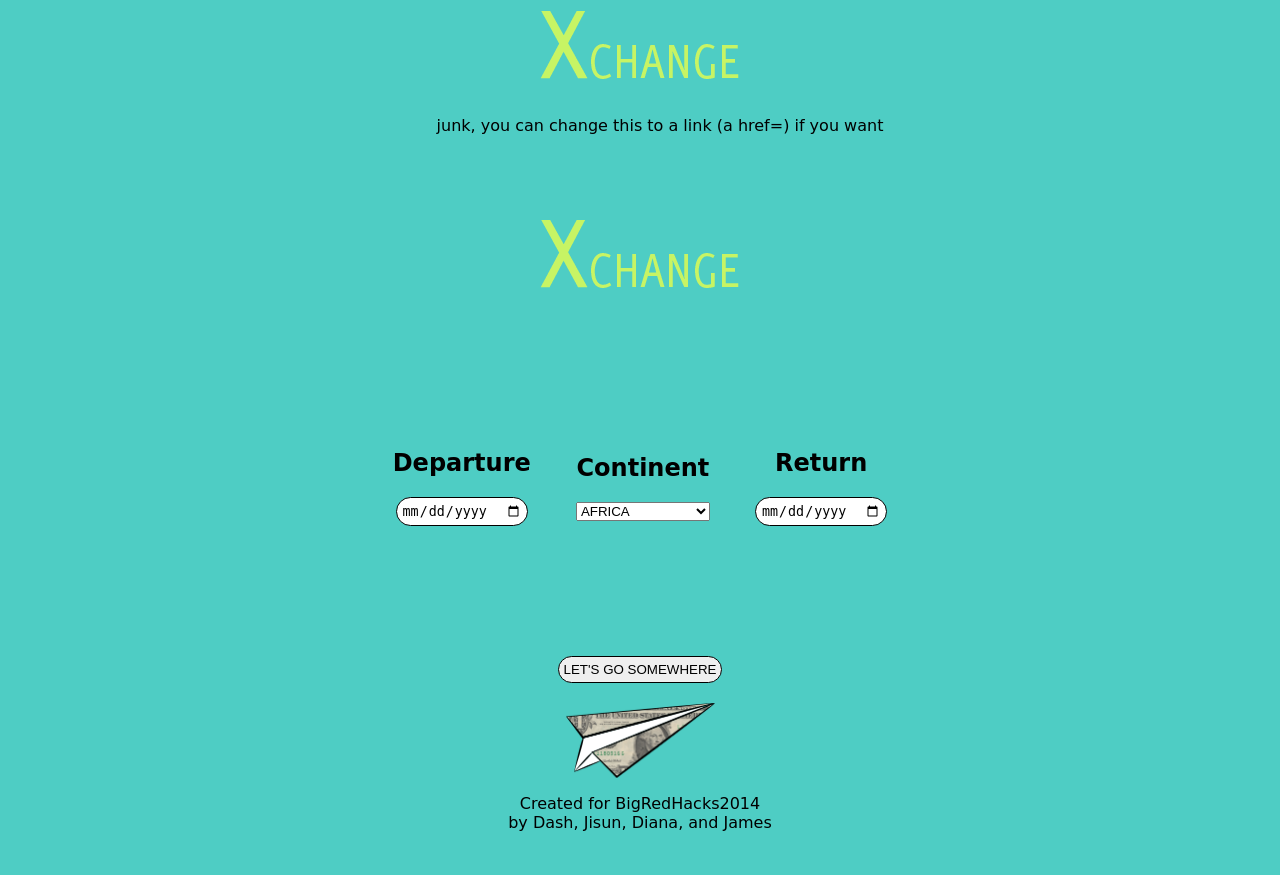
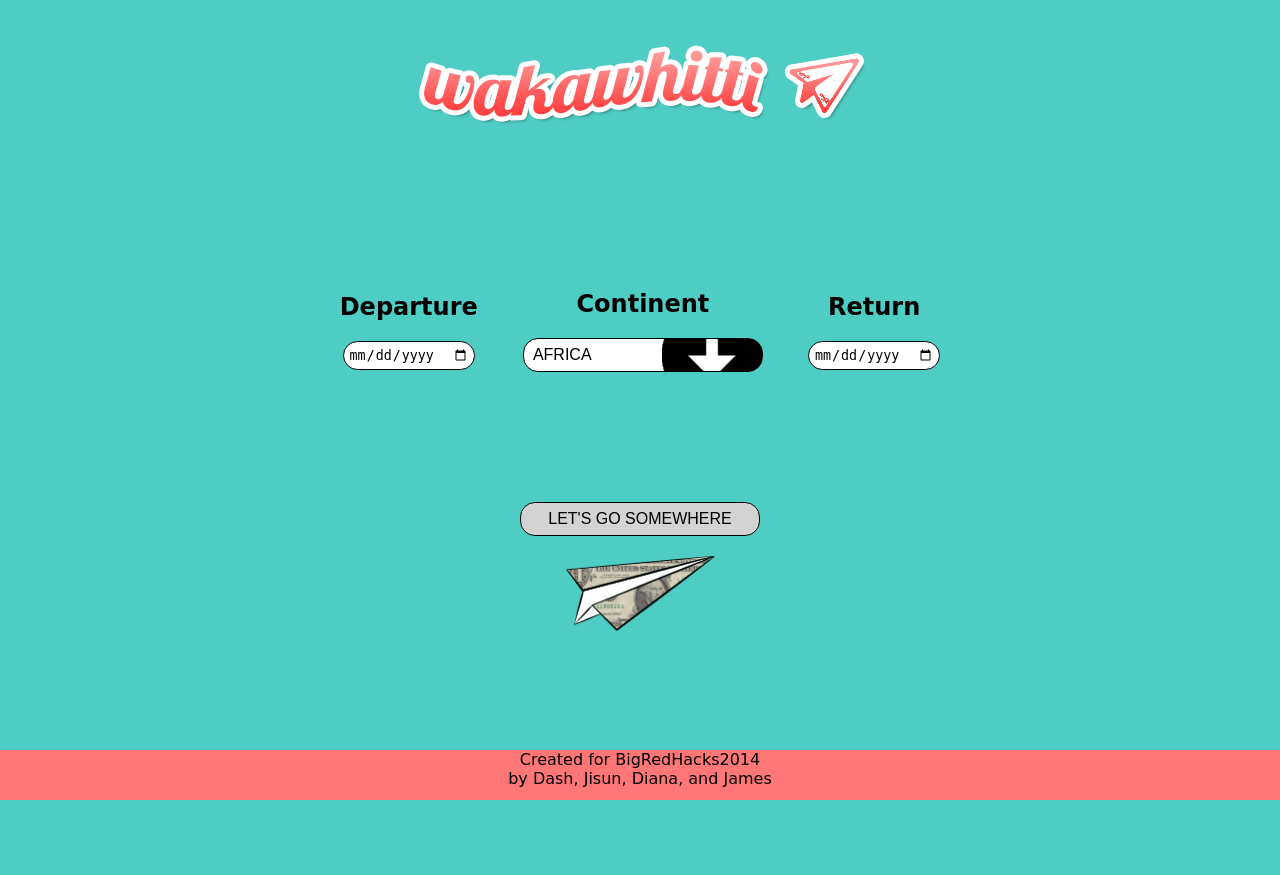
Before and after one commit to jamesylgan/Wakawhitti-BigRedHacks, a Django app: page / in a window 1280 px wide. After the commit the page ends 800 px from the top, so only its background shows below. Run offline with Django 3.2, Linux system fonts and the light colour scheme.

Commit message:
everything works on dash's computer

```diff
--- a/Python/xchange/app/controller.py
+++ b/Python/xchange/app/controller.py
@@ -15,10 +15,6 @@ def suggestions(request):
 			  'return_date': return_date }
 	print params
 	return render(request, 'suggestions.html', params)
-	# params = { 'countries': {'USA': { 'exchange_info': 'Monieesss', 'cities': ['New York', 'San Francisco']}},
-	# 		  'departure_date': 'now!',
-	# 		  'return_date': 'tomorrow!' }
-	# return render(request, 'suggestions.html', params)
 
 def results(request):
 	country = request.POST['country']
--- a/Python/xchange/app/static/stylesheet.css
+++ b/Python/xchange/app/static/stylesheet.css
@@ -5,6 +5,20 @@ body{
 	font-family: "Comic Sans MS";
 }
 
+.continent select {
+   padding: 5px;
+   font-size: 16px;
+   /*line-height: 2;*/
+    width: 240px;
+   height: 34px;
+   overflow: hidden;
+   background: url(drop.png) no-repeat right; #ddd;
+   background-color: white;
+   background-size:42%; /*edit to change size of dropdown arrow*/
+	/*background-position: 145px; if you want to position it, not sure how to move up/down*/
+   border-radius: 15px;
+   border: 1px solid black;
+}
 
 .header > img {
 	margin-top: 20px;
@@ -25,7 +39,9 @@ input {
 div.departure, div.continent, div.return, div.submit {
 	display: inline-block;
 	text-align: center;
+	/*color: white;*/
 	padding: 20px;
+	/*text-shadow: -2px 0 black, 0 2px black, 2px 0 black, 0 -2px black;*/
 }
 
 div.submit {
@@ -70,6 +86,17 @@ div.submit {
 	margin-top: 40px;
 	/*float: left;*/
 	/*margin-left: 245px;*/
+	padding: 5px;
+   font-size: 16px;
+   /*line-height: 2;*/
+    width: 240px;
+   height: 34px;
+   overflow: hidden;
+   background-color: lightgray;
+   background-size:42%; /*edit to change size of dropdown arrow*/
+	/*background-position: 145px; if you want to position it, not sure how to move up/down*/
+   border-radius: 15px;
+   border: 1px solid black;
 }
 
 #submit-button:hover{
@@ -79,3 +106,64 @@ div.submit {
 #suggestions-header{
 	margin-top: 50px;
 }
+
+/*Footer stuff*/
+html {
+    position: relative;
+    min-height: 100%;
+}
+body {
+    margin: 0 0 30px; /* bottom = footer height */
+}
+footer {
+    position: fixed;
+    left: 0;
+    bottom: 0;
+    height: 50px;
+    width: 100%;
+    background-color: FF7676;
+}
+
+
+
+/*header*/
+
+#header5{
+   z-index: 200;
+   padding: 1em 0 1.2em 0;
+   height:20px;
+   position:fixed;
+   background-color: #fff;
+   width:100%;
+   border-bottom:1px #d1d1cd solid;
+}
+
+/*#header5 .section-container{
+    max-width: 1200px;
+    padding: 0 40px;
+}
+ul.header5-social-media {
+    float:right;
+    position: relative;
+    //top: -2px;
+    margin: 0 0 0 10px;
+    padding: 0;
+}
+
+ul.header5-social-media li{
+    padding-right: 5px;
+}
+*/
+
+.logo {
+    height: 60px;
+    position: left;
+    margin-top: -35px;
+    float:left;
+}
+
+.potato{
+	margin-top: -15px;
+	margin-right:15px;
+	float:right;
+}
--- a/Python/xchange/app/templates/frontpage.html
+++ b/Python/xchange/app/templates/frontpage.html
@@ -3,25 +3,14 @@
 <head>
 
 	<!-- {% load staticfiles %} -->
-	<link rel="stylesheet" type="text/css" href="stylesheet.css" />
+	<link rel="stylesheet" type="text/css" href="/static/stylesheet.css" />
 	<title>{{ name }}</title>
 	<!-- </script> WHAT DOES THIS DO?-->
 </head>
 
 
 <body class="header">
-	<div id="header5" class="header5">
-    <div class="section-container">
-        <img src="header.png" class="logo" alt="wakawhitti">
-        <ul id="navlist">
-	        <div class="potato">junk, you can change this to a link (a href=) if you want</div>
-<!-- 	        <li><a href="#connect" class="connect" data-panel="connect">CONNECT</a></li>
-	        <li><a href="#about" class="about" data-panel="about">ABOUT</a></li> -->
-        </ul>
-    </div>
-</div>
-	<br></br>
-	<img src="header.png" alt="Header">
+	<img src="/static/logo.png" alt="Header">
 	<form action="/suggestions/" method="post" class="form-inputs">
 		<div id="container">
 			<div class="departure">
@@ -49,7 +38,7 @@
 
 		</div>
 		<div>
-			<img src="plane.png" alt="plane" style="height:75" >
+			<img src="/static/plane.png" alt="plane" style="height:75" >
 		</div>
 
 	</form>
```
